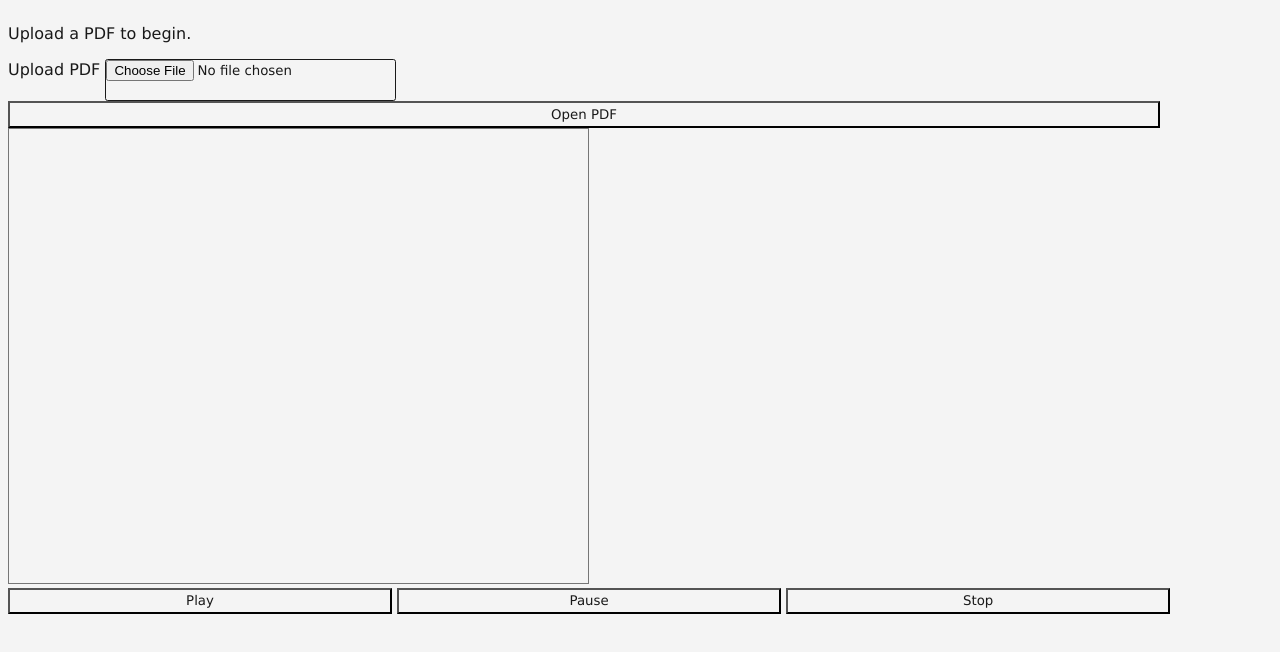
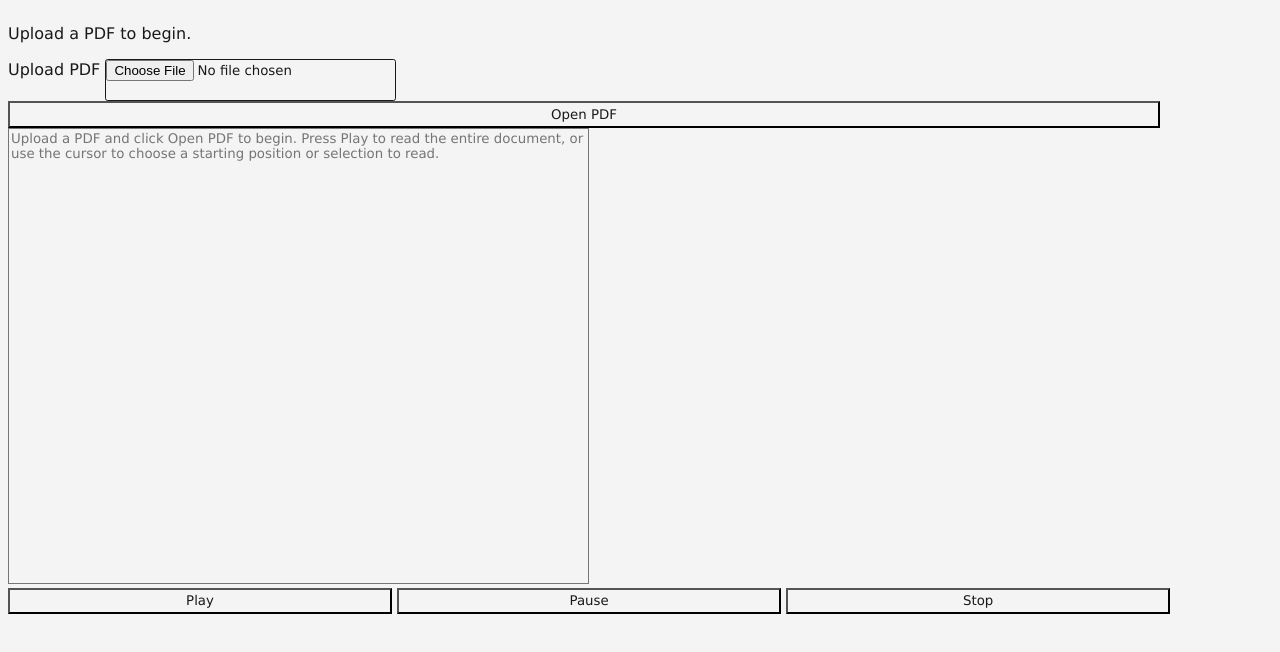
Before and after one commit to snailcreature/pdfspeak, a website built with webpack: page src/index.html in a window 1280 px wide. Built offline with nearby package versions, Linux system fonts and the light colour scheme.

Commit message:
Added instructions

```diff
--- a/src/index.html
+++ b/src/index.html
@@ -29,7 +29,7 @@
       <input type="button" id="pdf-read" value="Open PDF">
     </div>
 
-    <textarea name="Edit Text" id="edit-text" cols="80" rows="30"></textarea>
+    <textarea name="Edit Text" id="edit-text" cols="80" rows="30" placeholder="Upload a PDF and click Open PDF to begin. Press Play to read the entire document, or use the cursor to choose a starting position or selection to read."></textarea>
 
     <div id="controls">
       <input type="button" id="play" value="Play">
```
Also changed, not shown: docs/index.html (+1 -1 lines), dist/index.html.
